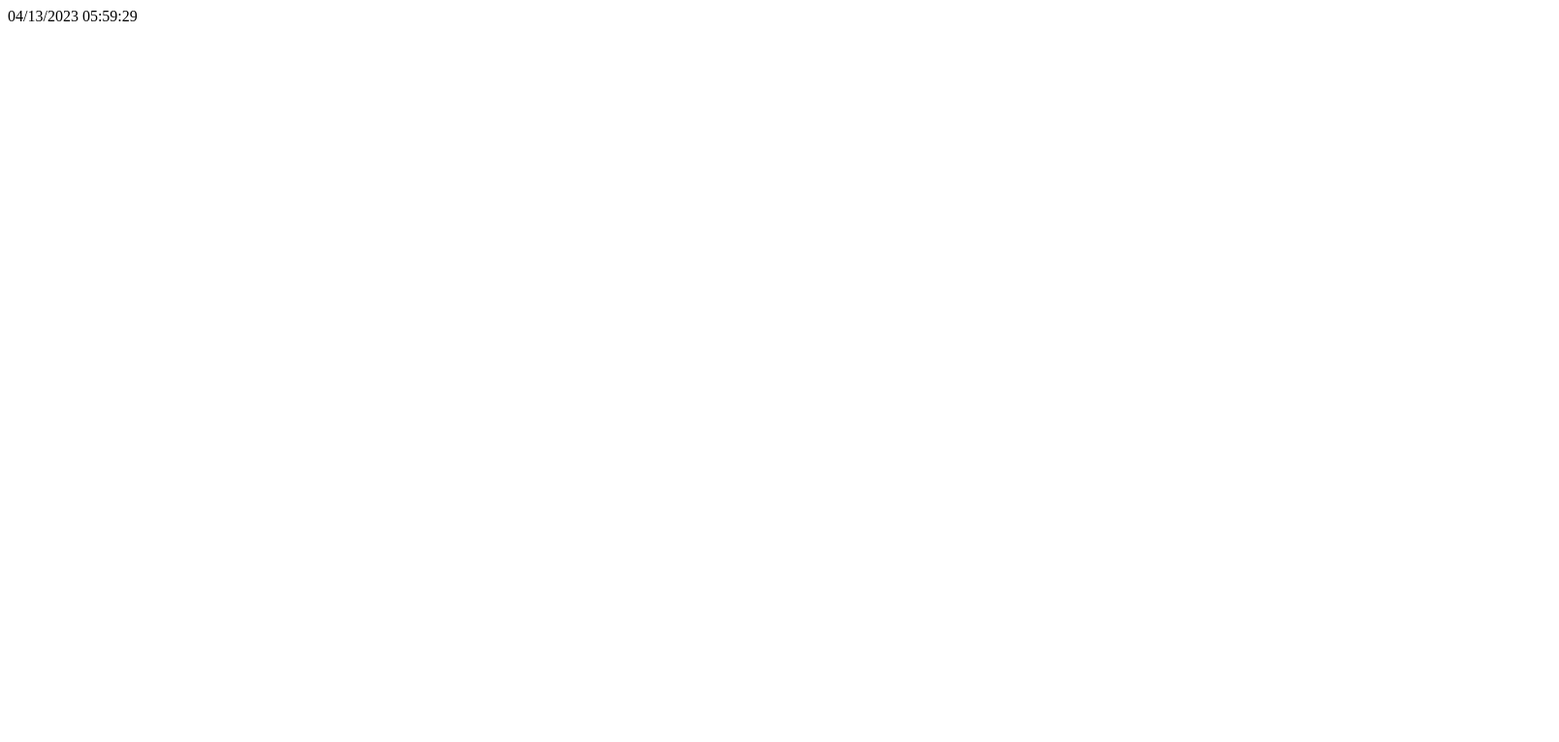
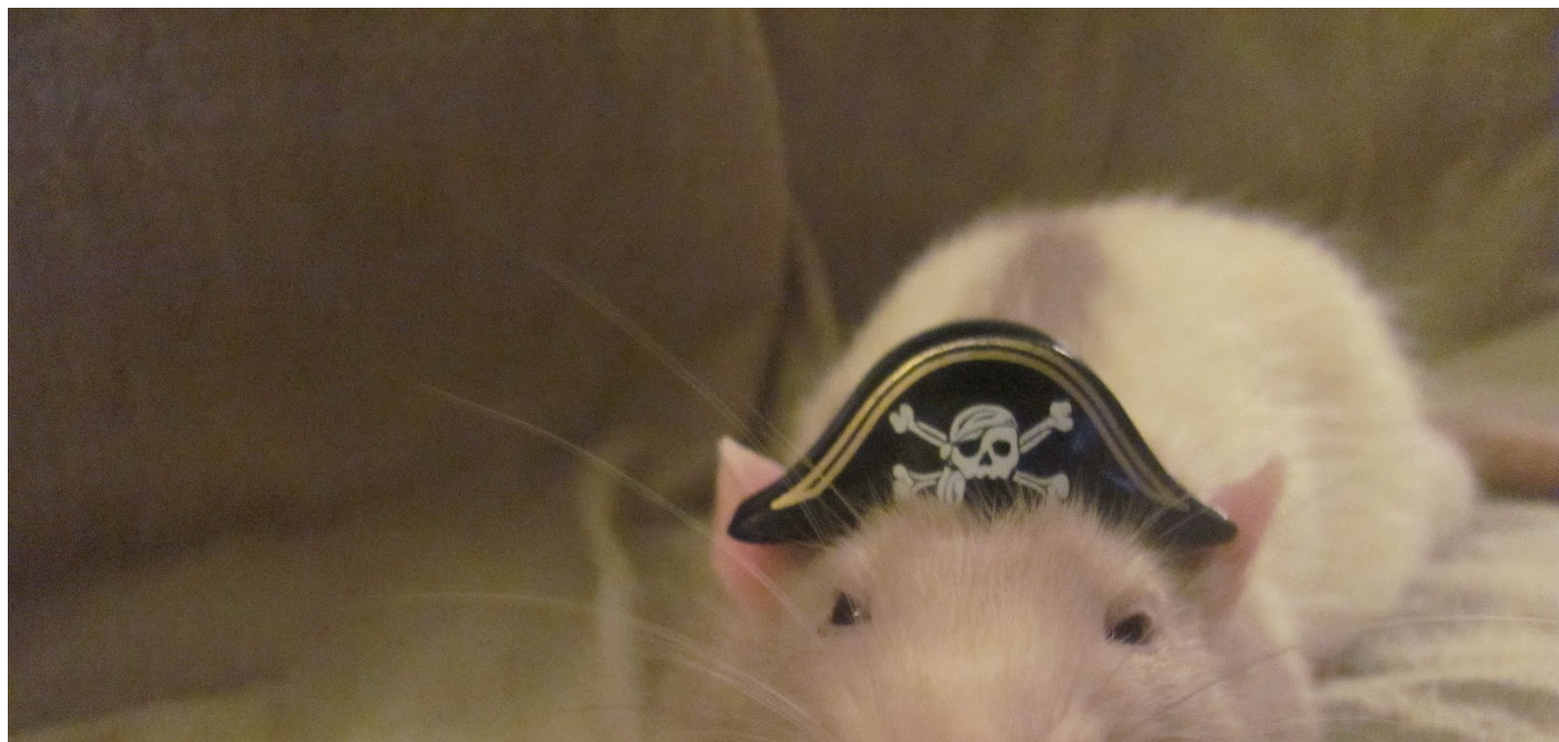
Before and after one commit to ethannij/CMPSCI-190, a plain HTML site: page index.html in a window 1280 px wide. Shown: the top 765 px of the page at 97% size, 1608 px wide, since content can reach past the window. Drawn offline with Linux system fonts and the light colour scheme.

Commit message:
doc.write/lab2 image

```diff
--- a/index.html
+++ b/index.html
@@ -4,6 +4,7 @@
 <title>Hello from JavaScript!</title>
 </head>
 <body>
+<img src="ratwithahat.jpg" title="ratwithahat.jpg" onClick="alert(this.title)" />
 <script>
 document.write(document.lastModified);
 </script>
```
Also changed, not shown: ratwithahat.jpg (added).
